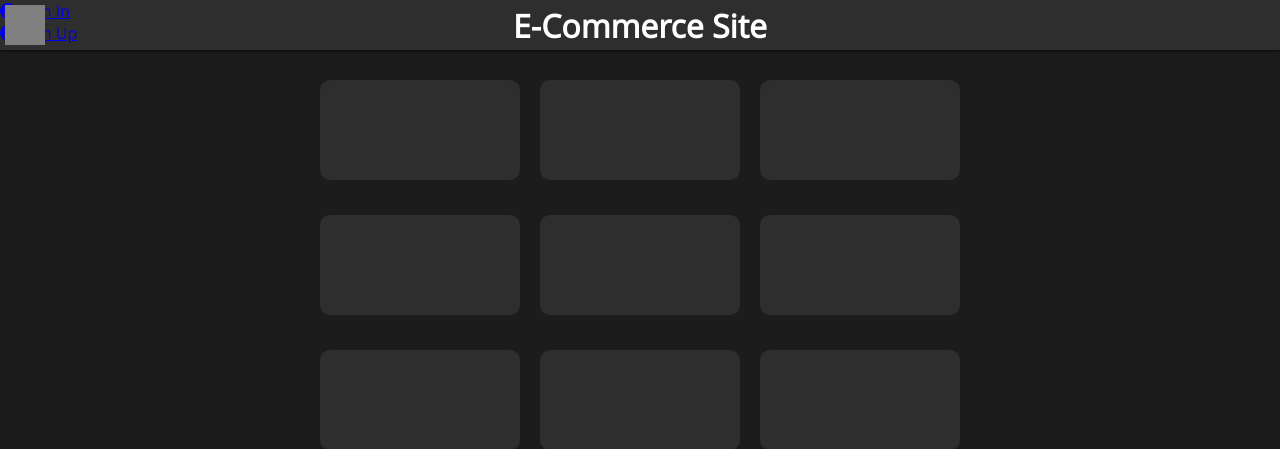
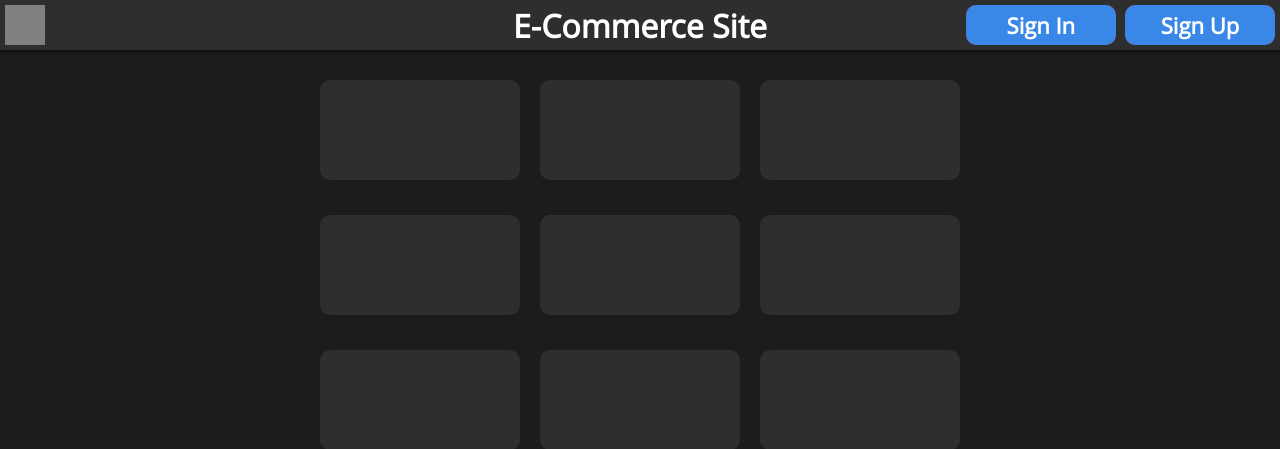
Before and after one commit to erik99s/D0018E, a Flask app: page / in a window 1280 px wide. Shown: the top 449 px of the page. Run offline with Flask 2, Linux system fonts and the light colour scheme; parts of the project's set-up code (start-up, migrations or seed data) failed here and were passed over; some libraries are stand-ins or nearby versions.

Commit message:
Update BasePage.html

```diff
--- a/templates/BasePage.html
+++ b/templates/BasePage.html
@@ -22,31 +22,29 @@
 {% block body %}{% endblock %}
 
   <div class="top">
-    <div class="top_menu">
-
-    </div>
+    <div class="top_menu"></div>
 
     <h1><a class="homelink" href="/">E-Commerce Site</a></h1>
-    <!--
-    <div class="top_profile">
-      <i class="fas fa-user-circle"></i>
-    </div>
-    -->
-    <div class="top_profile_div">
-      <a href="/login">
-        <div class="top_login">
-          <i class="fas fa-user-circle"></i>
-          Sign In
-        </div>
-      </a>
 
-      <a href="/register">
-        <div class="top_register">
-          <i class="fas fa-user-circle"></i>
-          Sign Up
-        </div>
-      </a>
-    </div>
+    {% if session['logged_in'] == True %}
+
+      <div class="top_loggedin">
+        <i class="fas fa-user-circle"></i>
+      </div>
+
+    {% else %}
+
+      <div class="top_loggedout noselect">
+        <a class="blue_button" href="/login">
+          <input type="button" value="Sign In">
+        </a>
+
+        <a class="blue_button" href="/register">
+          <input type="button" value="Sign Up">
+        </a>
+      </div>
+
+    {% endif %}
 
   </div>
 
```
